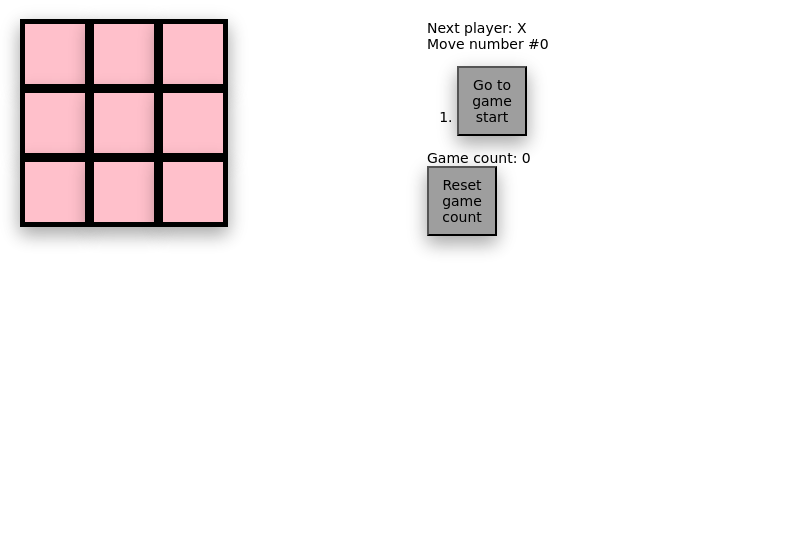
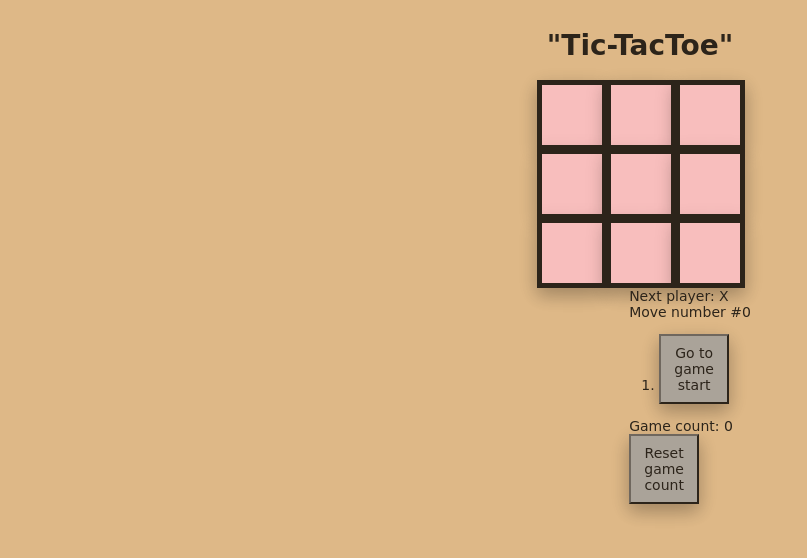
Before and after one commit to robinjwatson/tic-tac-toe, a React (Create React App) app: page / in a window 1280 px wide. Shown: the top 558 px of the page, without its empty margins (0-807 px from the left). Built offline with nearby package versions, Linux system fonts and the light colour scheme; grey boxes are pictures that could not be loaded.

Commit message:
Added CSS features and flexbox

```diff
--- a/src/components/Game.js
+++ b/src/components/Game.js
@@ -56,6 +56,9 @@ const Game = () => {
 
     return (
         <div className="game">
+            <h1>
+                "Tic-TacToe"
+            </h1>
             <div className="game-board">
                 <Board
                     squares={history[stepNumber]}
--- a/src/index.css
+++ b/src/index.css
@@ -1,6 +1,15 @@
 body {
     font: 14px "Comic Sans MS", Futura, sans-serif;
-    margin: 20px;
+    margin: 10px;
+    background-color: burlywood;
+    opacity: 0.8;
+  }
+
+  .h1 {
+    display: flex;
+    justify-content: flex-start;
+    align-items: center;
+    flex-direction: column;
   }
 
   ol, ul {
@@ -49,16 +58,20 @@ body {
 
   .game {
     display: flex;
-    flex-direction: row;
+    align-items: center;
+    justify-content:space-evenly;
+    flex-direction: column;
+    flex-wrap: wrap;
   }
 
   .game-info {
-    margin-left: 200px;
+    display: block;
+    margin-left: 100px;
   }
 
 button {
   box-shadow: 0 8px 16px 0 rgba(0,0,0,0.2), 0 6px 20px 0 rgba(0,0,0,0.19);
-  transition-duration: 1s;
+  transition-duration: 0.7s;
   font: 14px "Comic Sans MS", Futura, sans-serif;
     width: 70px;
     height: 70px;
@@ -70,4 +83,5 @@ button:hover {
     width: 70px;
     height: 70px;
 	transform: scale(1.05);
+  transform: rotate(1turn);
 }
```
Also changed, not shown: src/Original_Doge_meme.jpg (deleted), src/bidoof.jpg (deleted).
